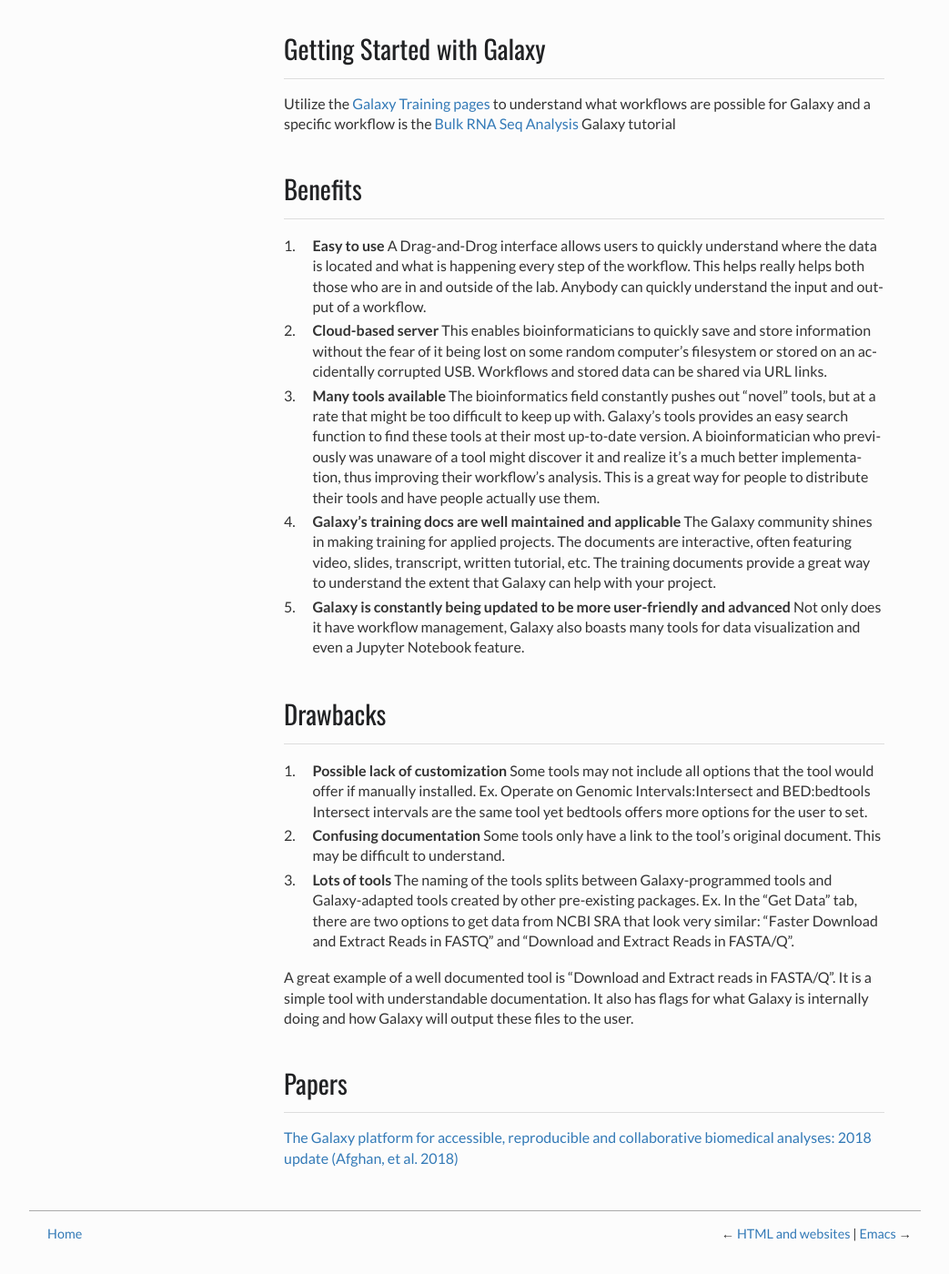
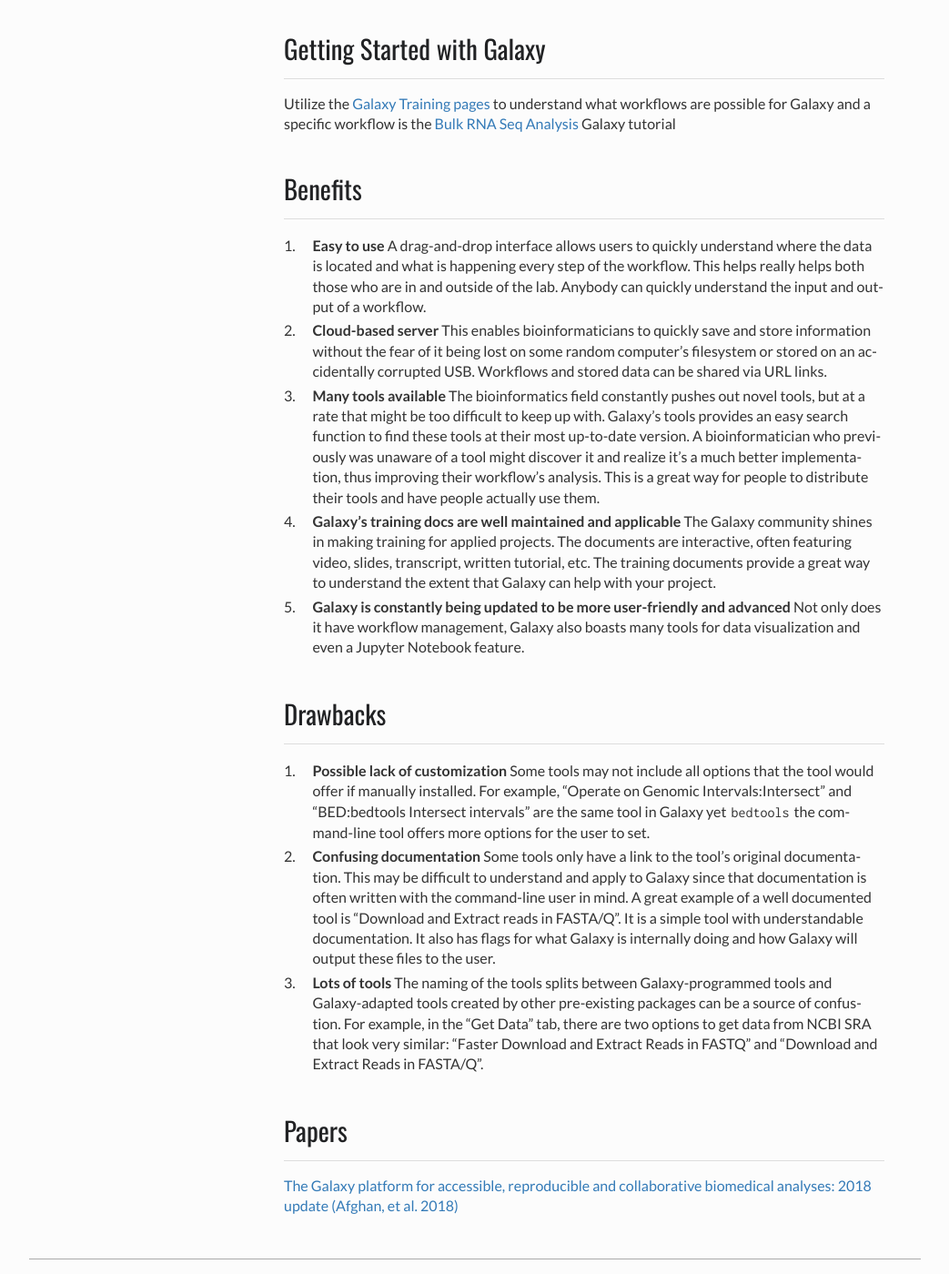
Before and after one commit to NICHD-BSPC/training, a Sphinx documentation site: the page built from source/galaxy.rst, in a window 1280 px wide and 1400 px high, scrolled down 1105 px. Shown: the whole window at 91% size, without its empty margins (118-1161 px from the left). Built offline with Sphinx 7.4.7, drawn with Linux system fonts in a browser that asks for light colours; some of the changed text lies outside the part shown.

Commit message:
round of minor revision

```diff
--- a/source/galaxy.rst
+++ b/source/galaxy.rst
@@ -6,11 +6,11 @@
 .. image:: images/galaxyLogo.jpeg
    :width: 50%
 
-`Galaxy <https://usegalaxy.org/>`_ is an open-source web application built for scientific analyses featuring a public server located within the cloud, accessible open-source software packages, custom Galaxy tools (Galaxy ToolShed), and a user-friendly drop-and-drop interface. The platform is easy to learn, requiring no programming experience, and used to build reproducible bioinformatics workflows. Galaxy's community also serves as one of the few active forums for bioinformaticians to collaborate, with over 150 active members monthly.
+`Galaxy <https://usegalaxy.org/>`_ is an open-source web application built for scientific analyses featuring a public server located within the cloud, accessible open-source software packages, custom Galaxy tools (Galaxy ToolShed), and a user-friendly drag-and-drop interface. The platform is easy to learn, requiring no programming experience, and used to build reproducible bioinformatics workflows. Galaxy's community also serves as one of the few active forums for bioinformaticians to collaborate, with over 150 active members monthly.
 
 Multiple tools are available to the user, including popular ones such as FastQC (quality control), Bowtie2 (aligner), featureCounts (count reads in genes), and many more. Galaxy's built-in drag-and-drop workflow also serves as a transparent way to quickly communicate analyses to other researchers and collaborators.
 
-Galaxy is great for genomic analyses, as there are some drawbacks to the platform. Overall, it's one of the few cloud-based community hubs for bioinformaticians of all skill-levels. The Galaxy community is only getting stronger - with over 124,000 registered users since its inception in 2007 and over 2000 GalaxyHelp members total.
+Galaxy is great for genomic analyses, especially for beginners or users without lots of computational experience. Overall, it's one of the few cloud-based community hubs for bioinformaticians of all skill-levels. The Galaxy community is only getting stronger - with over 124,000 registered users since its inception in 2007 and over 2000 GalaxyHelp members total.
 
 .. figure:: images/galaxyBulkRNASeqWF.png
 
@@ -24,11 +24,11 @@
 Benefits
 --------
 
-1. **Easy to use** A Drag-and-Drog interface allows users to quickly understand where the data is located and what is happening every step of the workflow. This helps really helps both those who are in and outside of the lab. Anybody can quickly understand the input and output of a workflow.
+1. **Easy to use** A drag-and-drop interface allows users to quickly understand where the data is located and what is happening every step of the workflow. This helps really helps both those who are in and outside of the lab. Anybody can quickly understand the input and output of a workflow.
 
 2. **Cloud-based server** This enables bioinformaticians to quickly save and store information without the fear of it being lost on some random computer's filesystem or stored on an accidentally corrupted USB. Workflows and stored data can be shared via URL links.
 
-3. **Many tools available** The bioinformatics field constantly pushes out "novel" tools, but at a rate that might be too difficult to keep up with. Galaxy's tools provides an easy search function to find these tools at their most up-to-date version. A bioinformatician who previously was unaware of a tool might discover it and realize it's a much better implementation, thus improving their workflow's analysis. This is a great way for people to distribute their tools and have people actually use them.
+3. **Many tools available** The bioinformatics field constantly pushes out novel tools, but at a rate that might be too difficult to keep up with. Galaxy's tools provides an easy search function to find these tools at their most up-to-date version. A bioinformatician who previously was unaware of a tool might discover it and realize it's a much better implementation, thus improving their workflow's analysis. This is a great way for people to distribute their tools and have people actually use them.
 
 4. **Galaxy's training docs are well maintained and applicable** The Galaxy community shines in making training for applied projects. The documents are interactive, often featuring video, slides, transcript, written tutorial, etc. The training documents provide a great way to understand the extent that Galaxy can help with your project.
 
@@ -36,13 +36,11 @@
 
 Drawbacks
 ---------
-1. **Possible lack of customization** Some tools may not include all options that the tool would offer if manually installed. Ex. Operate on Genomic Intervals:Intersect and BED:bedtools Intersect intervals are the same tool yet bedtools offers more options for the user to set.
+1. **Possible lack of customization** Some tools may not include all options that the tool would offer if manually installed. For example, "Operate on Genomic Intervals:Intersect" and "BED:bedtools Intersect intervals" are the same tool in Galaxy yet ``bedtools`` the command-line tool offers more options for the user to set.
 
-2. **Confusing documentation** Some tools only have a link to the tool's original document. This may be difficult to understand.
+2. **Confusing documentation** Some tools only have a link to the tool's original documentation. This may be difficult to understand and apply to Galaxy since that documentation is often written with the command-line user in mind. A great example of a well documented tool is "Download and Extract reads in FASTA/Q". It is a simple tool with understandable documentation. It also has flags for what Galaxy is internally doing and how Galaxy will output these files to the user.
 
-3. **Lots of tools** The naming of the tools splits between Galaxy-programmed tools and Galaxy-adapted tools created by other pre-existing packages. Ex. In the "Get Data" tab, there are two options to get data from NCBI SRA that look very similar: "Faster Download and Extract Reads in FASTQ" and "Download and Extract Reads in FASTA/Q".
-
-A great example of a well documented tool is "Download and Extract reads in FASTA/Q". It is a simple tool with understandable documentation. It also has flags for what Galaxy is internally doing and how Galaxy will output these files to the user.
+3. **Lots of tools** The naming of the tools splits between Galaxy-programmed tools and Galaxy-adapted tools created by other pre-existing packages can be a source of confustion. For example, in the "Get Data" tab, there are two options to get data from NCBI SRA that look very similar: "Faster Download and Extract Reads in FASTQ" and "Download and Extract Reads in FASTA/Q".
 
 Papers
 ------
```
